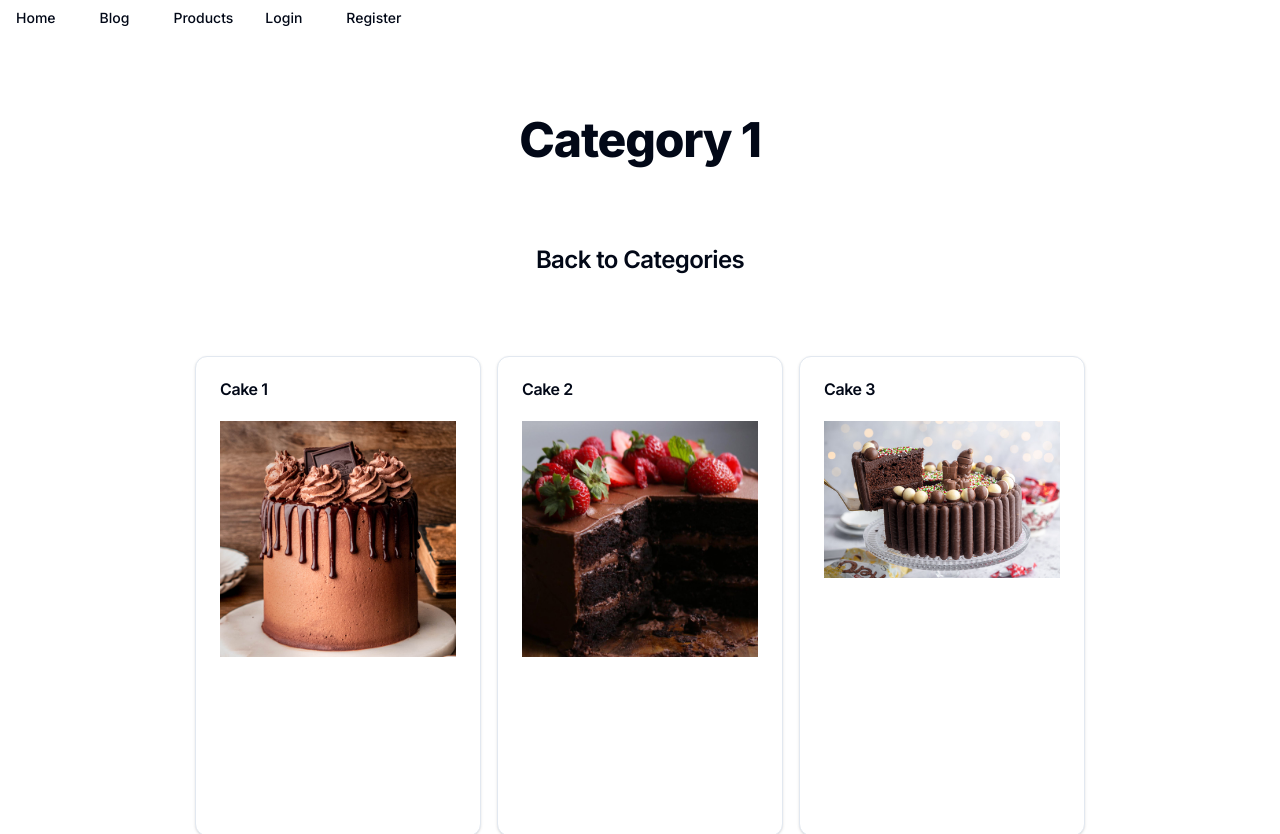
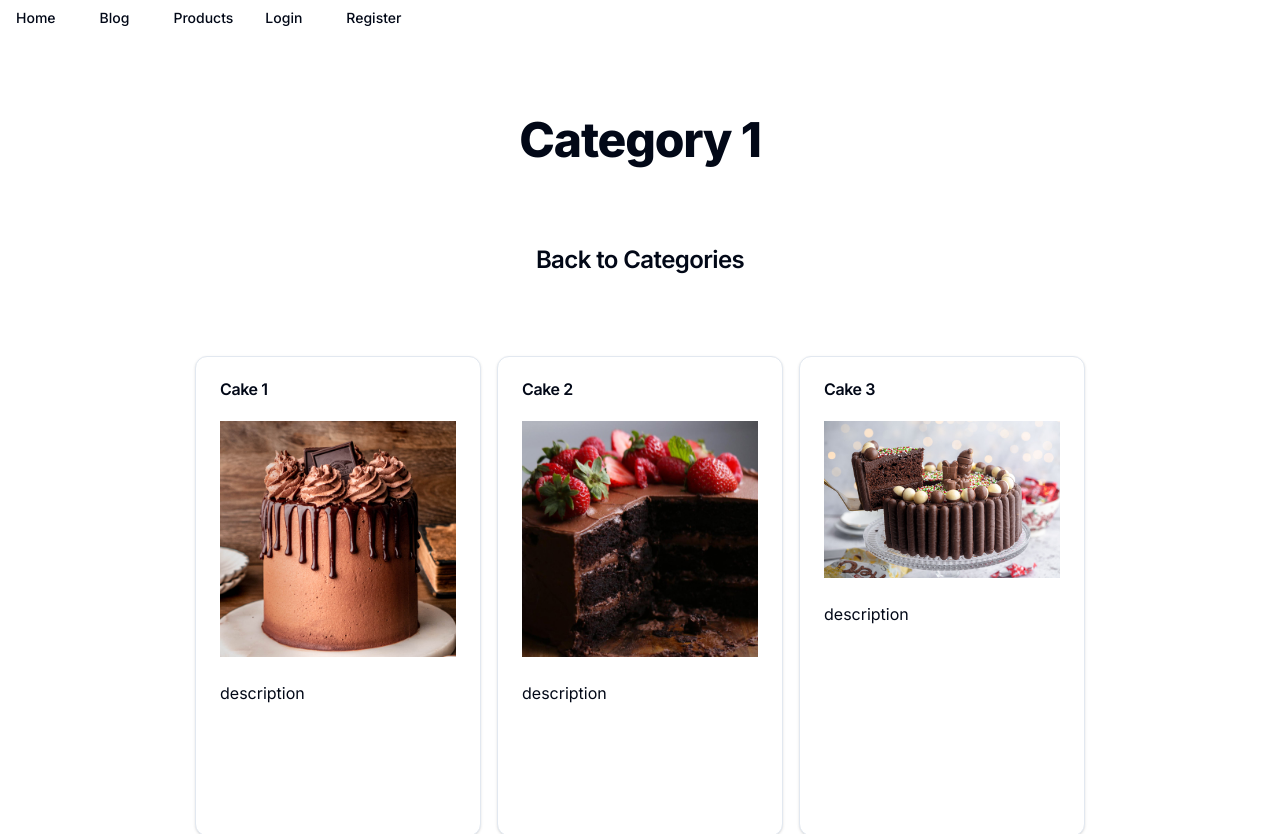
Before and after one commit to FimaLb/NEXT-24-1, a Next.js app: page /products/1 in a window 1280 px wide. Shown: the top 834 px of the page. Built offline with nearby package versions, Linux system fonts and the light colour scheme.

Commit message:
added description

```diff
--- a/app/(site)/products/[categoryId]/page.tsx
+++ b/app/(site)/products/[categoryId]/page.tsx
@@ -2,7 +2,13 @@ import PageWrapper from "../../../../components/ui/PageWrapper";
 import Link from "next/link";
 import { goods } from "../_data/goods";
 import TypographyH1 from "@/components/ui/TypographyH1";
-import { Card, CardContent, CardHeader, CardTitle } from "@/components/ui/card";
+import {
+  Card,
+  CardContent,
+  CardHeader,
+  CardTitle,
+  CardFooter,
+} from "@/components/ui/card";
 import Image from "next/image";
 import TypographyH3 from "@/components/ui/TypographyH3";
 
@@ -21,7 +27,8 @@ function Category(props: { params: { categoryId: string } }) {
       </Link>
       <div className='flex items-center justify-center gap-4 flex-wrap'>
         {categoryGoods.length
-          ? categoryGoods.map(({ id, title, alt, scr, categoryId }) => (
+          ? categoryGoods.map(
+              ({ id, title, alt, scr, description, categoryId }) => (
                 <Link key={id} href={`${categoryId}/goods/${id}`}>
                   <Card className='flex flex-col self-stretch h-[480px]'>
                     <CardHeader>
@@ -36,9 +43,11 @@ function Category(props: { params: { categoryId: string } }) {
                         alt={alt}
                       />
                     </CardContent>
+                    <CardFooter>description</CardFooter>
                   </Card>
                 </Link>
-            ))
+              )
+            )
           : "No items"}
       </div>
     </PageWrapper>
```
Lines whose indentation alone changed are shown as unchanged.
